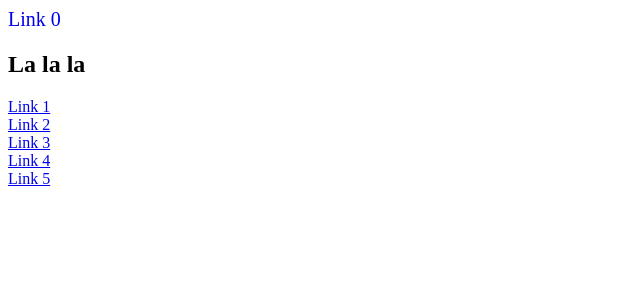
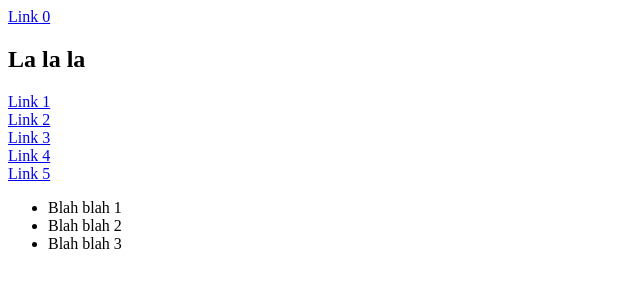
Before and after one commit to KarMa37/JS_Kurs-Youtube, a plain HTML site: page index.html in a window 1280 px wide. Shown: the whole page, without its empty margins (0-640 px from the left). Drawn offline with Linux system fonts and the light colour scheme.

Commit message:
Adding elements_appendChild

```diff
--- a/index.html
+++ b/index.html
@@ -25,6 +25,15 @@
     <a href="#">Link 5</a>
     </div>
 
+
+    <nav id="main-nav">
+        <ul>
+            <li>Blah blah 2</li>
+            <li>Blah blah 3</li>
+        </ul>
+    </nav>
+
+
     <script src="test.js"></script>
 </body>
 </html>
--- a/test.js
+++ b/test.js
@@ -1,5 +1,12 @@
-var link = document.getElementById("aID");
+var newLi = document.createElement("li");
+var newA = document.createElement("a");
 
-link.setAttribute("style", "text-decoration: none; font-size: 12px;");
+var menu = document.getElementById("main-nav").getElementsByTagName("ul")[0];
 
-link.style.fontSize = "20px";
+menu.appendChild(newLi);
+
+newLi.appendChild(newA);
+
+newA.innerHTML = "Blah blah 1";
+
+menu.insertBefore(newLi, menu.getElementsByTagName("li")[0]);
```
